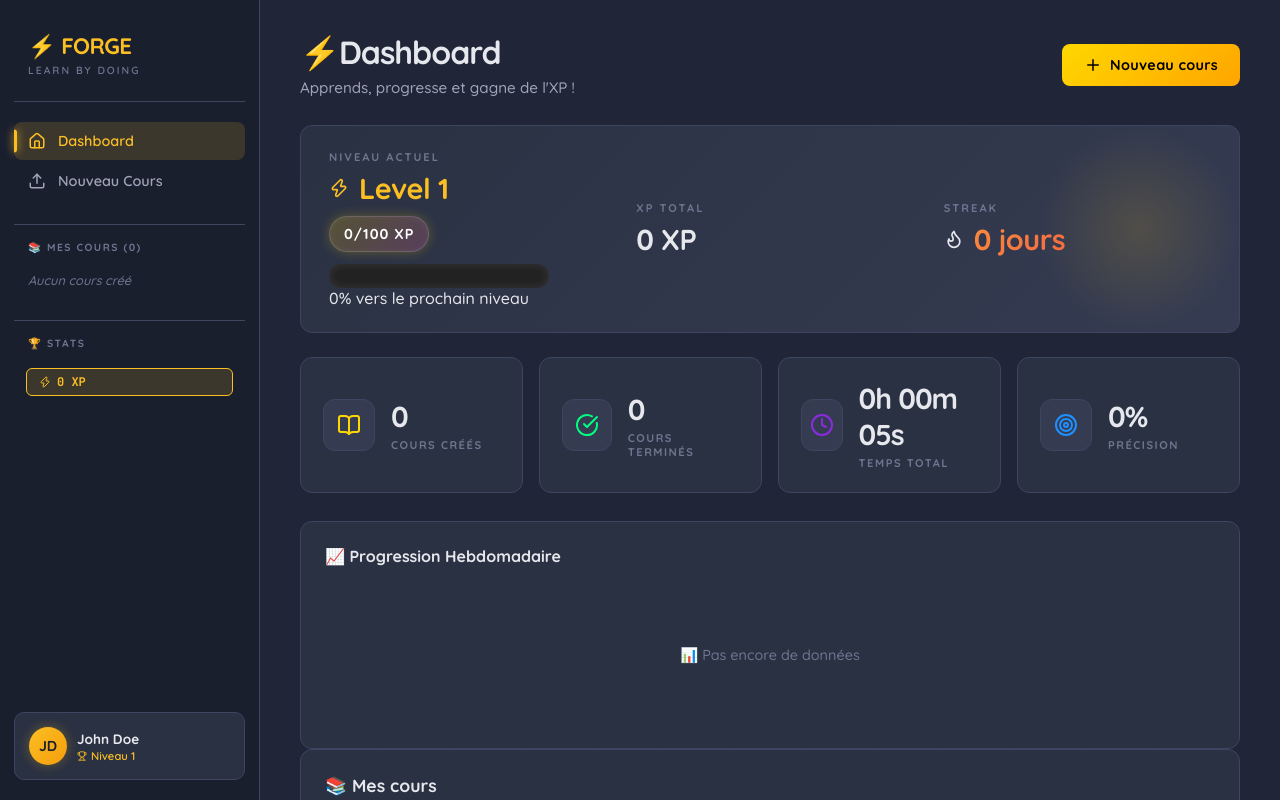
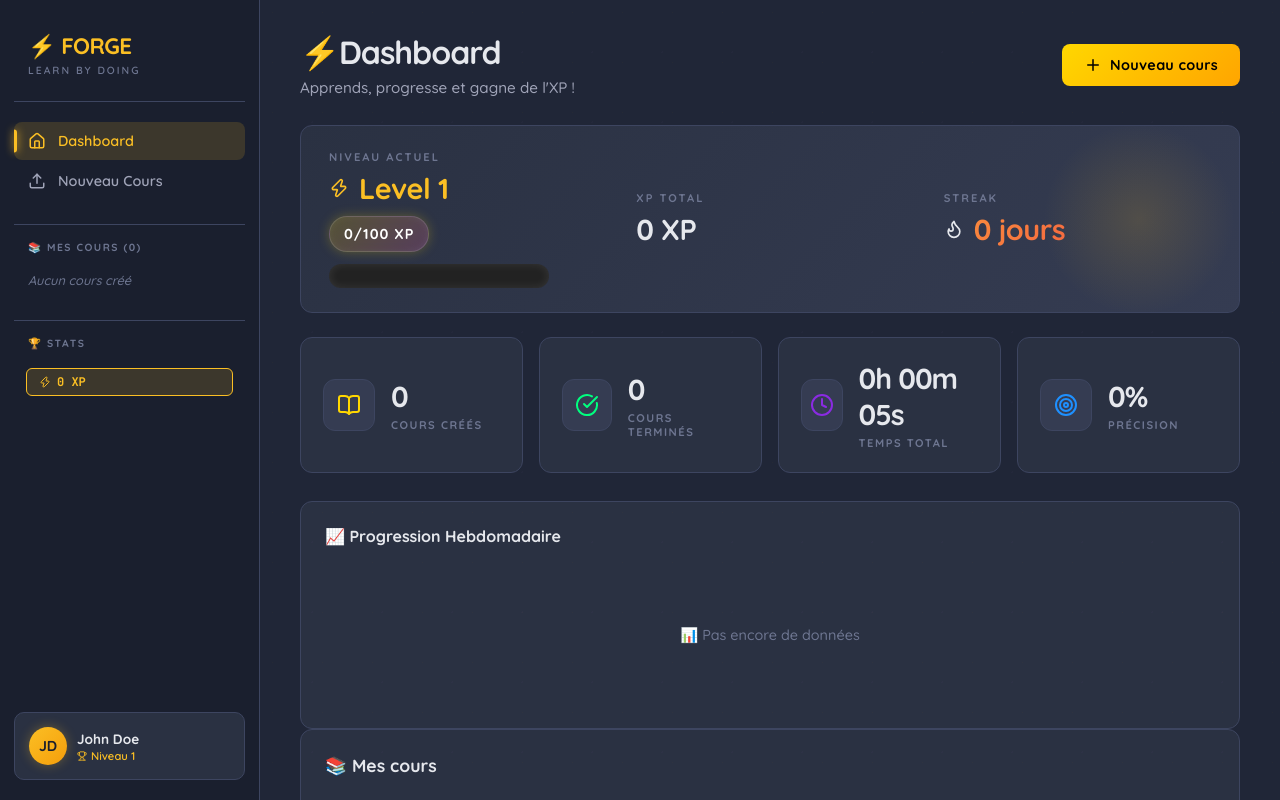
Before and after one commit to MontassarHM/forge, a React (Create React App) app: page / in a window 1280 px wide. Shown: the top 800 px of the page. Built offline with nearby package versions, Linux system fonts and the light colour scheme.

Commit message:
code refactor

```diff
--- a/src/components/Dashboard.jsx
+++ b/src/components/Dashboard.jsx
@@ -110,10 +110,6 @@ function Dashboard() {
                 <div className="fun-progress-particles"></div>
               </div>
             </div>
-
-            <p className="xp-progress-text">
-              {Math.round(xpPercent)}% vers le prochain niveau
-            </p>
           </div>
         </div>
         <div className="xp-stat">
```
